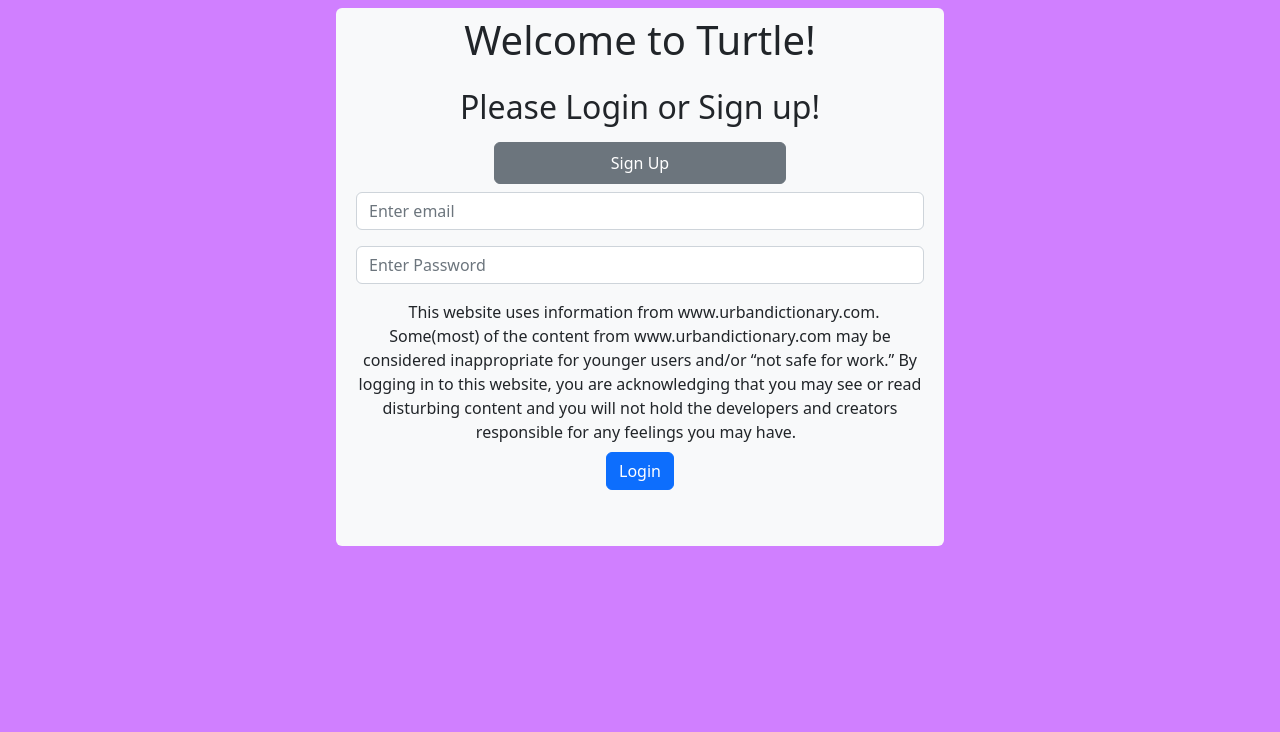
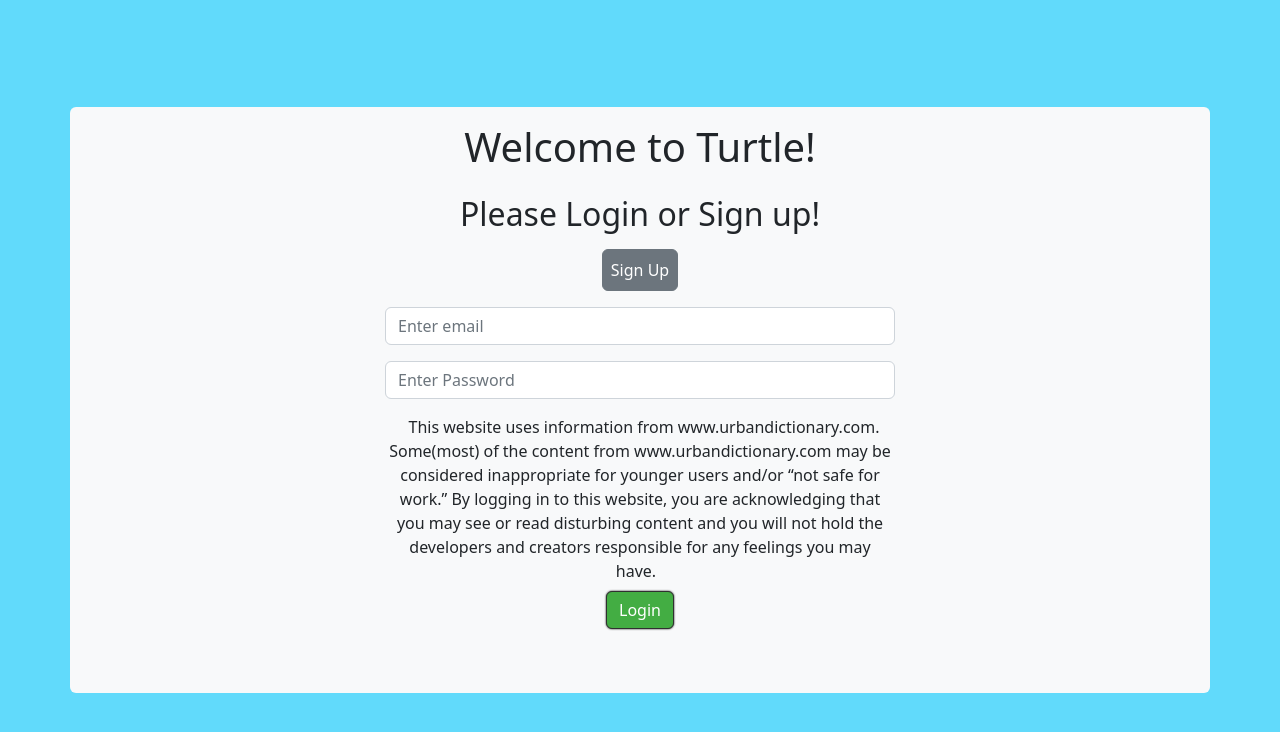
Before and after one commit to dunndealpro/turtle-game, a React (Create React App) app: page / in a window 1280 px wide. Shown: the top 732 px of the page. Built offline with nearby package versions, Linux system fonts and the light colour scheme; no server answers.

Commit message:
update styling to auth page components

```diff
--- a/src/Pages/App/App.css
+++ b/src/Pages/App/App.css
@@ -4,6 +4,8 @@
   background-color: rgb(208, 127, 255);
   display: flex;
   flex-direction: column;
+  max-width: 100%;
+  overflow-x: hidden;
   /* max-height: 100vh; */
 }
 
@@ -43,8 +45,20 @@
   }
 }
 
+.spy-stuff{
+  position: relative;
+}
+
+.auth-page{
+  background-color: #61dafb;
+}
+
 .nav-bg {
   background: rgba(50, 225, 75, 1);
+}
+
+.navitem-bg {
+  background: rgb(126, 50, 225);
 }
 
 .streak-bg {
@@ -69,6 +83,12 @@
 
 .game-button {
   background-color: rgb(67, 173, 67);
+  border: #303030 1px solid;
+  box-shadow: 0px 0px 2px rgb(0, 0, 0);
+}
+
+.game-button:disabled {
+  background-color: rgb(127, 187, 127);
   border: #303030 1px solid;
   box-shadow: 0px 0px 2px rgb(0, 0, 0);
 }
--- a/src/Pages/App/App.jsx
+++ b/src/Pages/App/App.jsx
@@ -53,7 +53,7 @@ function App() {
           <Footer />
         </>
         :
-        <AuthPage
+        <AuthPage className="flex-grow-1 overflow-auto"
           setUser={setUser}
         />
       }
--- a/src/Pages/AuthPage/AuthPage.jsx
+++ b/src/Pages/AuthPage/AuthPage.jsx
@@ -12,20 +12,23 @@ export default function AuthPage({ setUser }) {
     const [showSignUp, setShowSignUp] = useState(false);
     return (
         <>
-            <Row className="m-2">
-                <Col lg={6} bg-dark className="text-center mx-auto">
-                    <Container className="bg-light  mx-auto rounded align-middle ">
-                        <h1 className="p-2 text-center">Welcome to Turtle!</h1>
-                        <h2 className="p-2 text-center"> Please Login or Sign up!</h2>
-                        <Button variant="secondary" className="p-2 mx-auto w-50" onClick={() => setShowSignUp(!showSignUp)}>{showSignUp ? 'Log In' : 'Sign Up'}</Button>
+            <div className='d-flex justify-content-center align-items-center vh-100 auth-page'>
+                <Container className="bg-light rounded">
+                    <Row className="m-2 justify-content-center align-items-center">
+                        <Col md={6} bg-dark className="">
+                            <h1 className="p-2">Welcome to Turtle!</h1>
+                            <h2 className="p-2"> Please Login or Sign up!</h2>
+                            <Button variant="secondary" className="p-2 mx-auto mb-2" onClick={() => setShowSignUp(!showSignUp)}>{showSignUp ? 'Log In' : 'Sign Up'}</Button>
                             {showSignUp ?
                                 <SignUpForm className=" " setUser={setUser} />
                                 :
                                 <LoginForm className=" " setUser={setUser} />
                             }
-                    </Container>
                             </Col>
                     </Row>
+                </Container>
+
+            </div>
         </>
     )
 }
--- a/src/components/LoginForm/LoginForm.jsx
+++ b/src/components/LoginForm/LoginForm.jsx
@@ -52,7 +52,7 @@ export default function LoginForm({ setUser }) {
 
                                 </span>  <br />
 
-                            <Button className="m-2" variant="primary " type="submit" >Login</Button>
+                            <Button className="m-2 game-button"  type="submit" >Login</Button>
                             <p className="error-message">&nbsp;{error}</p>
                         </Form>
 
--- a/src/components/PlayerStats/PlayerStats.jsx
+++ b/src/components/PlayerStats/PlayerStats.jsx
@@ -29,7 +29,7 @@ console.log(props.userScore)
 
     return(
         <>
-        <Table responsive size="md" className='fs-4'>
+        <Table responsive size="md" className='fs-6'>
                                 <thead>
                                     <tr>
                                         {/* <th>Total Points</th> */}
--- a/src/components/SignUpForm/SignUpForm.jsx
+++ b/src/components/SignUpForm/SignUpForm.jsx
@@ -49,10 +49,10 @@ export default class SignUpForm extends Component {
     render() {
         const disable = this.state.password !== this.state.confirm;
         return (
-            <div>
-                <Container className="p-2 m-2">
-                    <Row>
-                        <Col>
+            <div className="d-flex justify-content-center align-items-center" >
+                {/* <Container className="p-2 m-2">
+                    <Row> */}
+                        {/* <Col md={6}> */}
                             <Form autoComplete="off" onSubmit={this.handleSubmit}>
                                 <Form.Group className="mb-3" >
                                     <Form.Control type="name" placeholder="Enter Name" name="name" value={this.state.name} onChange={this.handleChange} required />
@@ -72,11 +72,11 @@ export default class SignUpForm extends Component {
 
                                 </span> <br />
 
-                                <Button className="m-2" variant="primary" type="submit" disabled={disable}>Sign Up</Button>
+                                <Button className="m-2 game-button" type="submit" disabled={disable}>Sign Up</Button>
                             </Form>
-                        </Col>
-                    </Row>
-                </Container>
+                        {/* </Col> */}
+                    {/* </Row>
+                </Container> */}
                 <p className="error-message">&nbsp;{this.state.error}</p>
             </div>
         );
```
Also changed, not shown: src/Pages/AboutPage/AboutPage.jsx (+40 -43 lines), 1 other file (tests, documents, lock files or other folders). Lines whose indentation alone changed are shown as unchanged.
